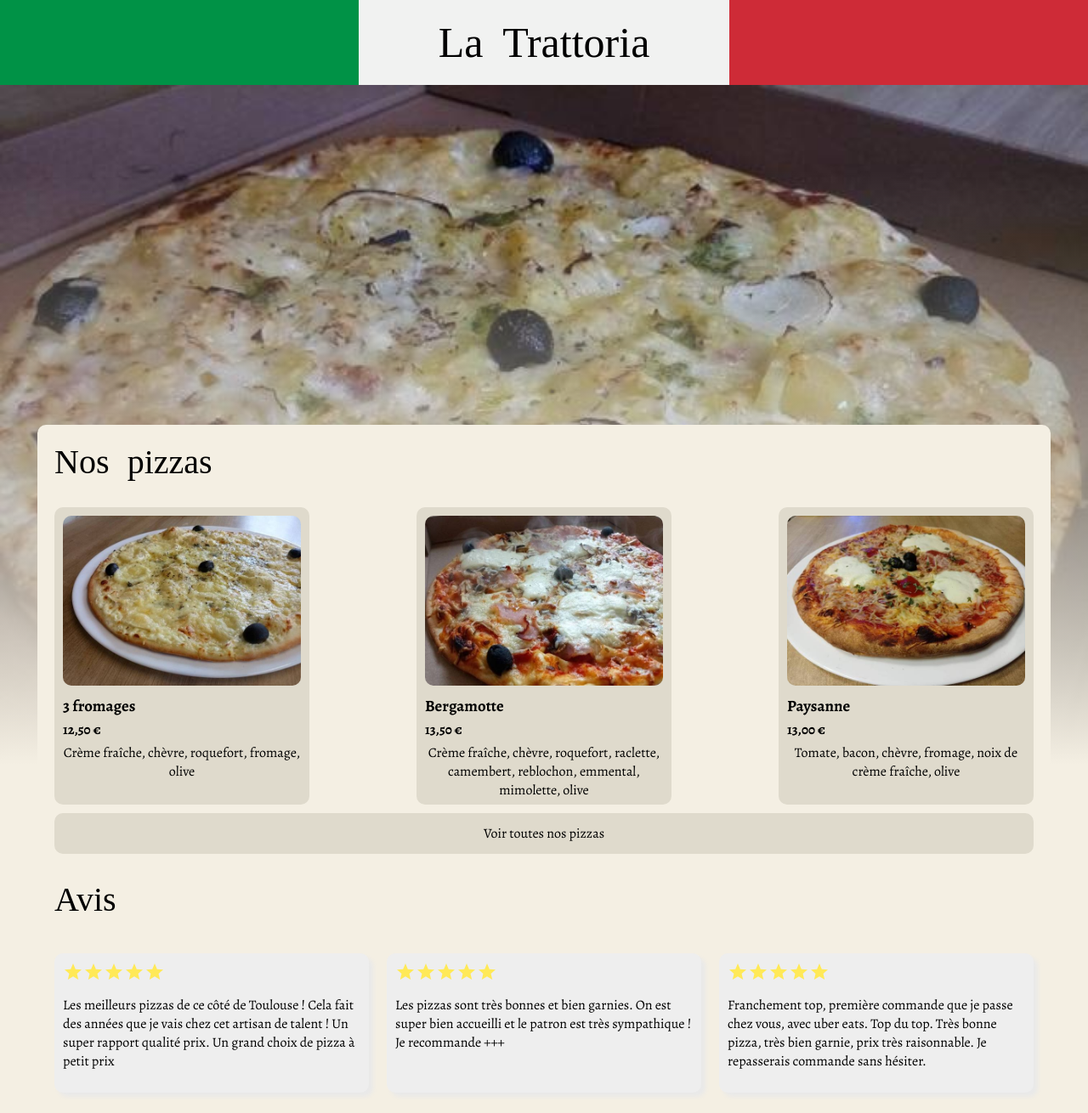
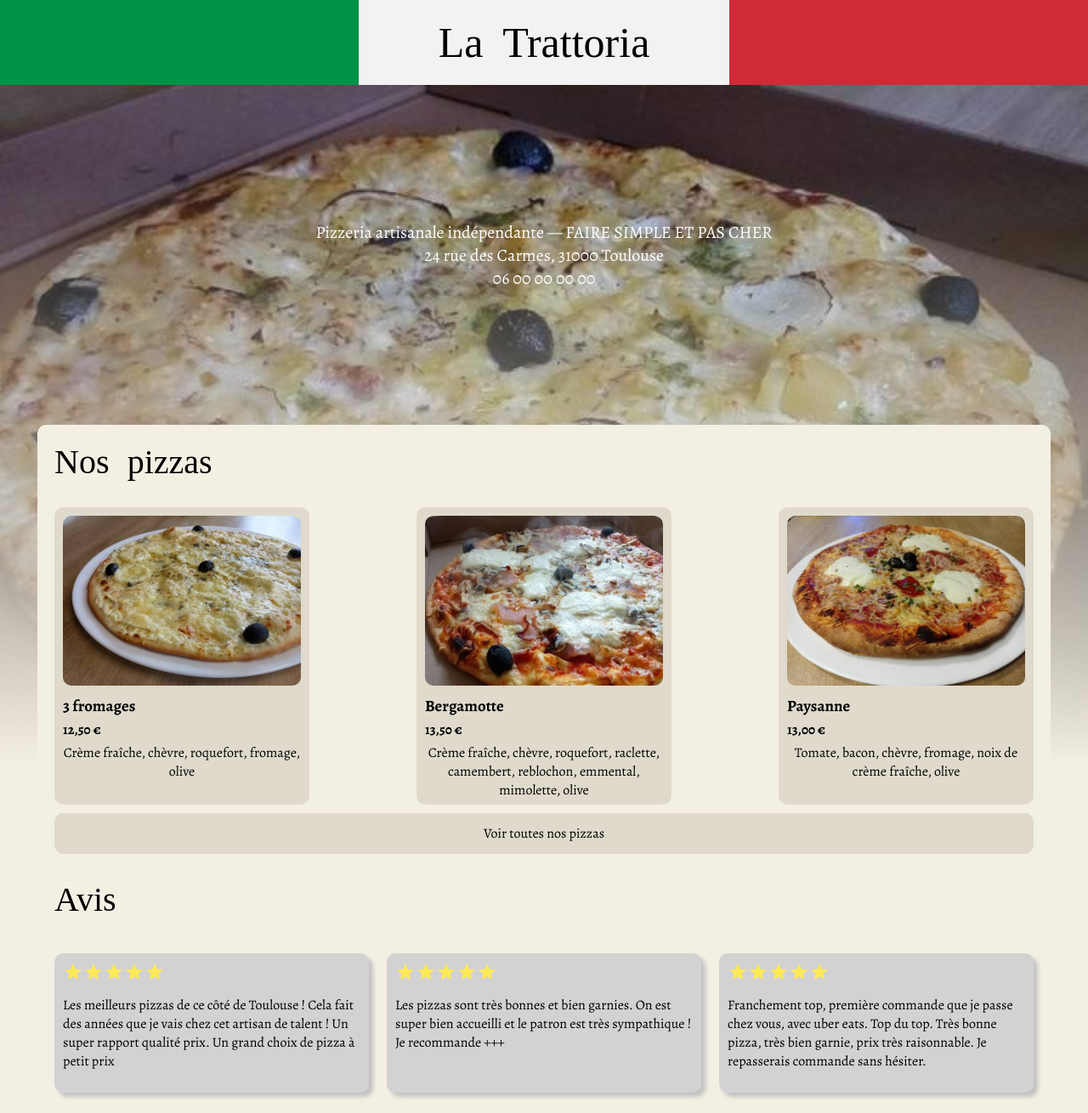
Before and after one commit to NinoGalea/BUT-S1-R2-Projet, a plain HTML site: page index.html in a window 1280 px wide. Shown: the top 1310 px of the page at 85% size. Drawn offline with nearby package versions, Linux system fonts and the light colour scheme; a web font is replaced by a local one.

Commit message:
Derniers changement

```diff
--- a/assets/scripts/pizzasDropdown.js
+++ b/assets/scripts/pizzasDropdown.js
@@ -6,10 +6,12 @@ function pizzaDropdownToogle() {
     switch (pizzasList.attributes['data-state'].value) {
         case "closed":
             pizzasList.attributes['data-state'].value = "opened";
+            pizzasButton.innerHTML = "Voir moins";
             break;
 
         case "opened":
             pizzasList.attributes['data-state'].value = "closed";
+            pizzasButton.innerHTML = "Voir toutes nos pizzas";
             break;
 
         default:
--- a/assets/stylesheets/style.css
+++ b/assets/stylesheets/style.css
@@ -62,11 +62,29 @@ h4 {
 main {
     width: 90%;
     margin: auto;
-    top: 400px;
     position: relative;
     background-color: #f4efe3;
     border-radius: 10px;
     padding: 20px;
+}
+
+#landing {
+    height: 400px;
+    width: 50vw;
+    margin: auto;
+    text-align: center;
+
+    display: flex;
+    flex-direction: column;
+    justify-content: center;
+    color: #ffffff;
+    font-size: 20px;
+}
+
+#landing>a,
+#landing>a:visited {
+    color: #ffffff;
+    text-decoration: none;
 }
 
 #avis>#listeAvis,
@@ -83,8 +101,8 @@ main {
     margin: 10px 0;
     border-radius: 10px;
     width: 350px;
-    background-color: #eeeeee;
-    box-shadow: 5px 5px 5px #e9e9e9;
+    background-color: #d2d2d2;
+    box-shadow: 5px 5px 5px #c2c2c2;
     transition-duration: 200ms;
 }
 
@@ -151,6 +169,12 @@ main {
     background-color: #e6dbbd;
 }
 
+#contact>div {
+    display: flex;
+    justify-content: space-evenly;
+    align-items: center;
+}
+
 #horaires {
     display: grid;
     grid-template-columns: 2;
--- a/index.html
+++ b/index.html
@@ -16,8 +16,10 @@
         <h1>La Trattoria</h1>
     </header>
 
-    <div>
-        <!-- Pizzeria artisanale indépendante — FAIRE SIMPLE ET PAS CHER -->
+    <div id="landing">
+        Pizzeria artisanale indépendante — FAIRE SIMPLE ET PAS CHER<br>
+        24 rue des Carmes, 31000 Toulouse
+        <a href="tel:+3360000000">06 00 00 00 00</a>
     </div>
 
     <main>
@@ -152,6 +154,8 @@
         <!-- Infos -->
         <section id="contact">
             <h2>Informations</h2>
+            <div>
+
                 <div id="horaires">
                     <h3>Horaires</h3>
                     <div style="text-align: right;">
@@ -173,6 +177,15 @@
                         18:00 - 21:15<br>
                     </div>
                 </div>
+                <div id="details">
+                    <h3>Détails</h3>
+                    La Trattoria : Pizzeria artisanale indépendante <br>
+                    FAIRE SIMPLE ET PAS CHER <br>
+                    Aliments frais — Cuisson sur pierre <br>
+                    Choix : mie moelleuse ou croûte croustillante <br>
+                    Diamètre des pizzas : 31 cm
+                </div>
+            </div>
             <hr>
             <address>
                 La Trattoria — Pizzeria artisanale à emporter<br>
```
Lines whose indentation alone changed are shown as unchanged.
